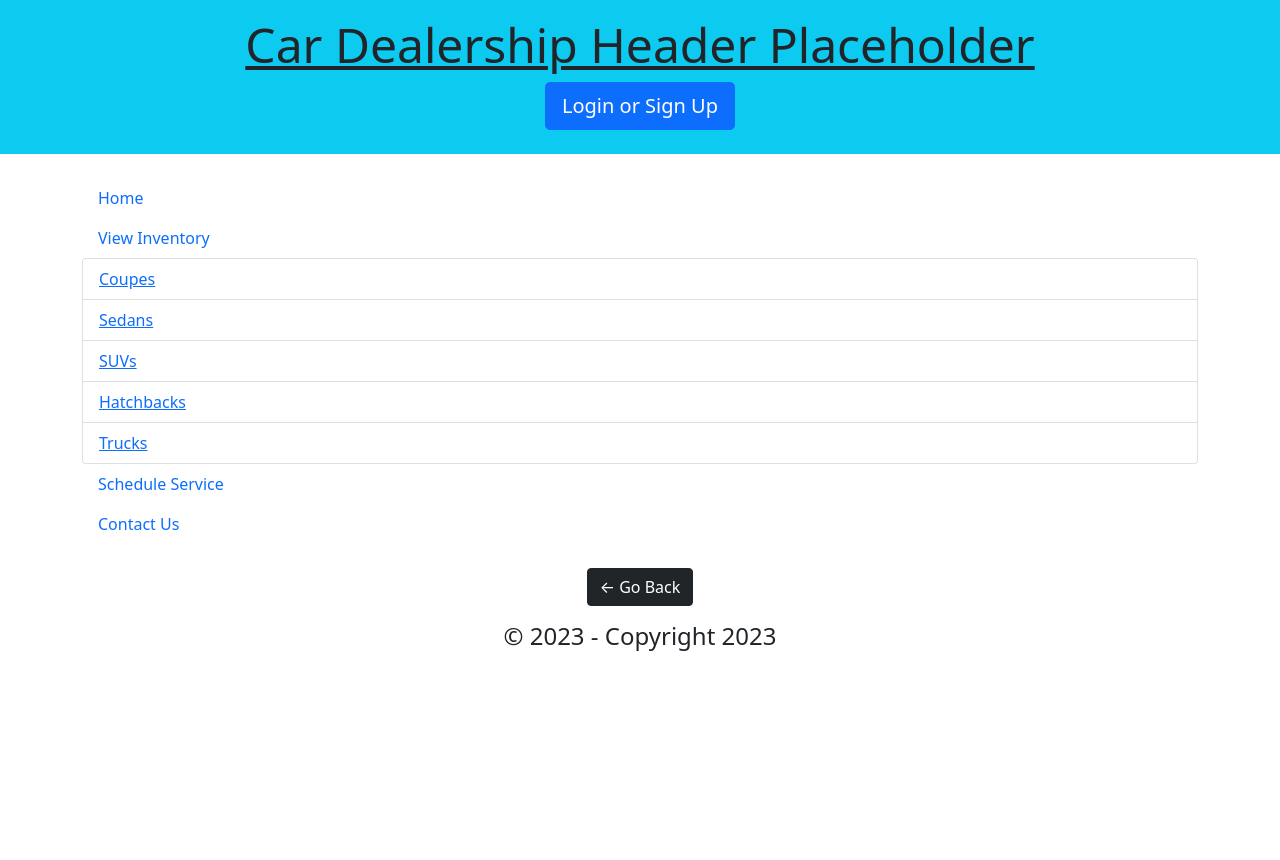
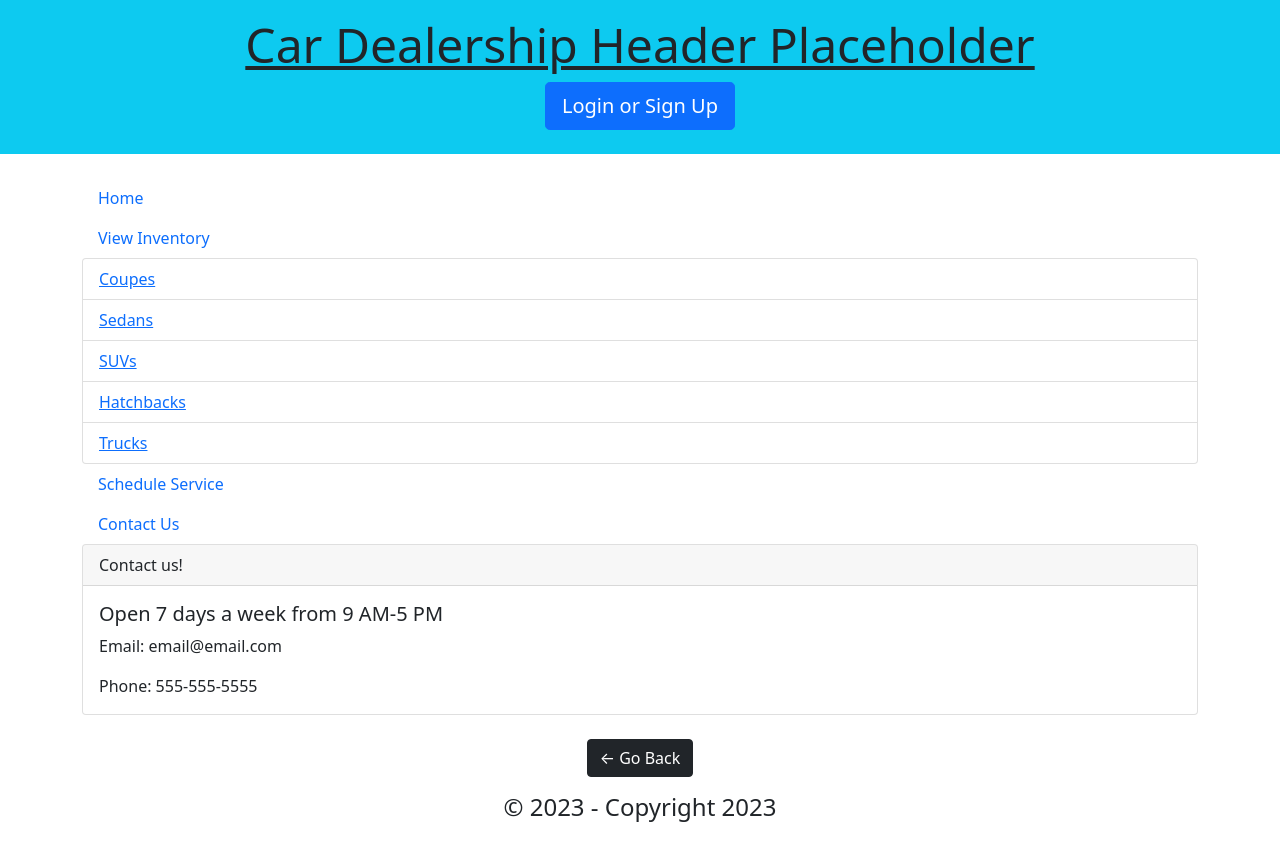
Before and after one commit to Craigien/legendary-fiesta-Project-03, a React (Create React App) app in the folder client/: page /contactus in a window 1280 px wide. Shown: the top 860 px of the page. Before the commit the page ends 800 px from the top, so only its background shows below. Built offline with nearby package versions, Linux system fonts and the light colour scheme.

Commit message:
contact us page added

```diff
--- a/client/src/pages/ContactUs.js
+++ b/client/src/pages/ContactUs.js
@@ -3,8 +3,15 @@ import React from 'react';
 const ContactUs = () => {
 
     return (
-        <div>
-
+        <div class="card">
+            <div class="card-header">
+                Contact us!
+            </div>
+            <div class="card-body">
+                <h5 class="card-title">Open 7 days a week from 9 AM-5 PM</h5>
+                <p class="card-text">Email: email@email.com</p>
+                <p class="card-text">Phone: 555-555-5555</p>
+            </div>
         </div>
     );
 };
```
Also changed, not shown: 1 other file (tests, documents, lock files or other folders).
